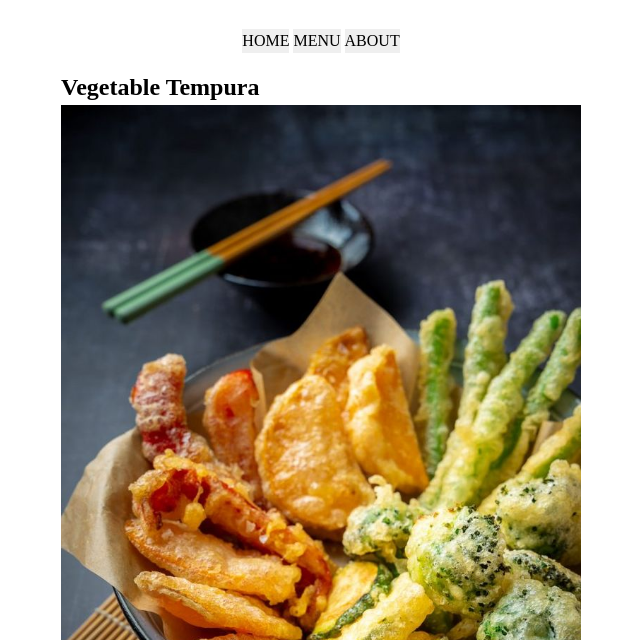
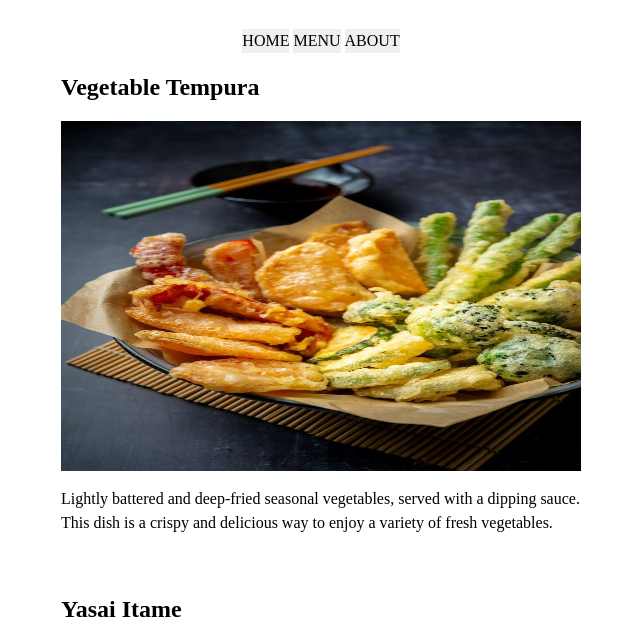
Before and after one commit to blue0206/restaurant-page, a website built with webpack: page src/index.html in a window 1280 px wide. Both pictures are taken after a click on the button "MENU". Shown: the part 81-721 px from the top of the page, without its empty margins (319-959 px from the left). Built offline with nearby package versions, Linux system fonts and the light colour scheme.

Commit message:
Place Menu Tab contents using CSS Grid
The image height and width constraints have been set to 100% so that
they take up the space allotted to them via Grid and no more or no
less than that.

The row allotted to images (second row) has space of 350px in order
to constraint the image size within that space.

```diff
--- a/src/style.css
+++ b/src/style.css
@@ -84,6 +84,35 @@ nav {
 	gap: 16px;
 }
 
+/* Menu Styling */
+.dish-list {
+	display: grid;
+	grid-template-rows: repeat(5, 1fr);
+	gap: 32px;
+}
+
+.dish-list > div {
+	display: grid;
+	grid-template-rows: auto 350px 1fr;
+	grid-template-areas: 'h2' 'img' 'description';
+	gap: 16px;
+}
+
+.dish-list > div > h2 {
+	grid-area: h2;
+}
+
+.dish-list > div > img {
+	grid-area: img;
+
+	height: 100%;
+	width: 100%;
+}
+
+.dish-list > div > div {
+	grid-area: description;
+}
+
 /* Footer Styling */
 footer > div {
 	display: flex;
```
